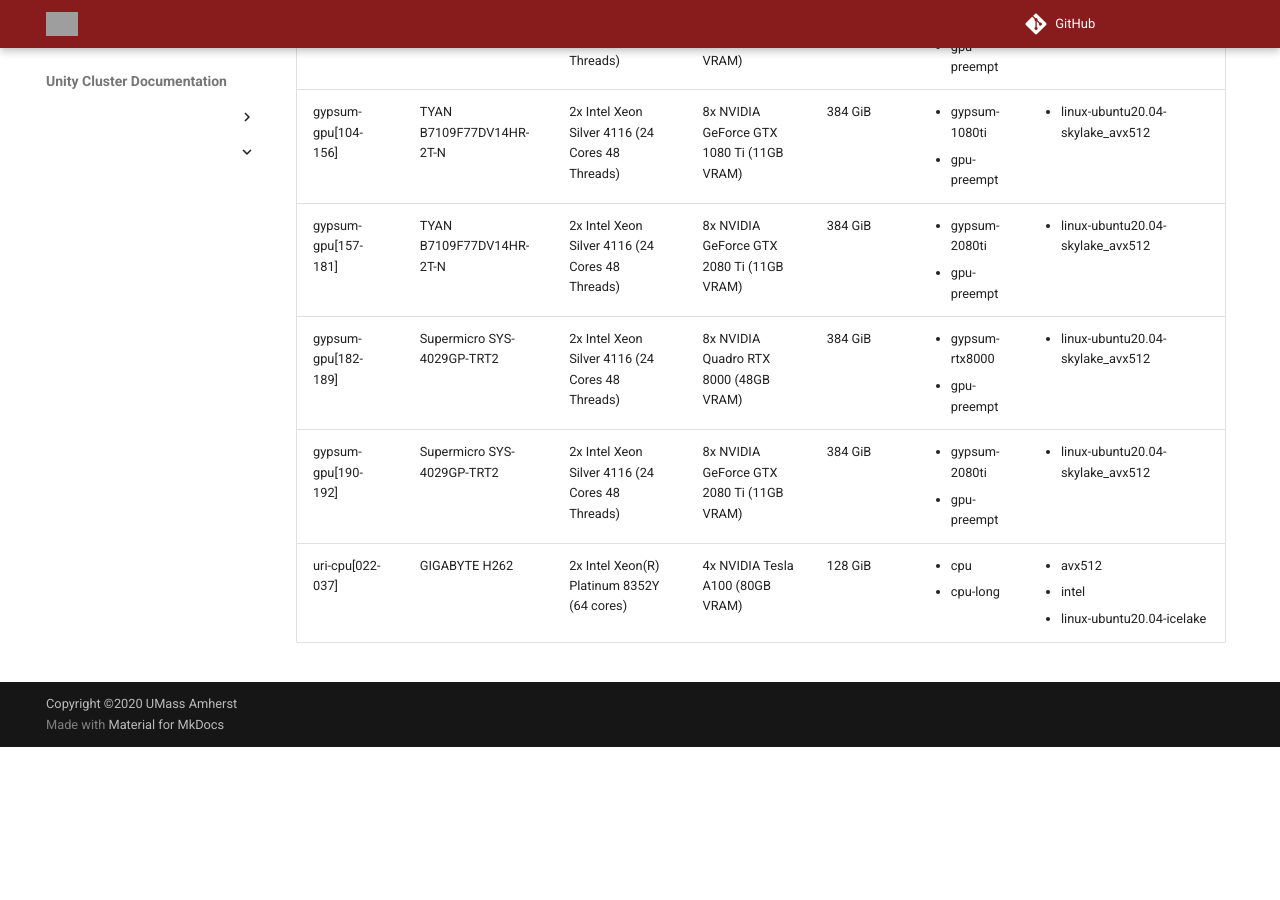
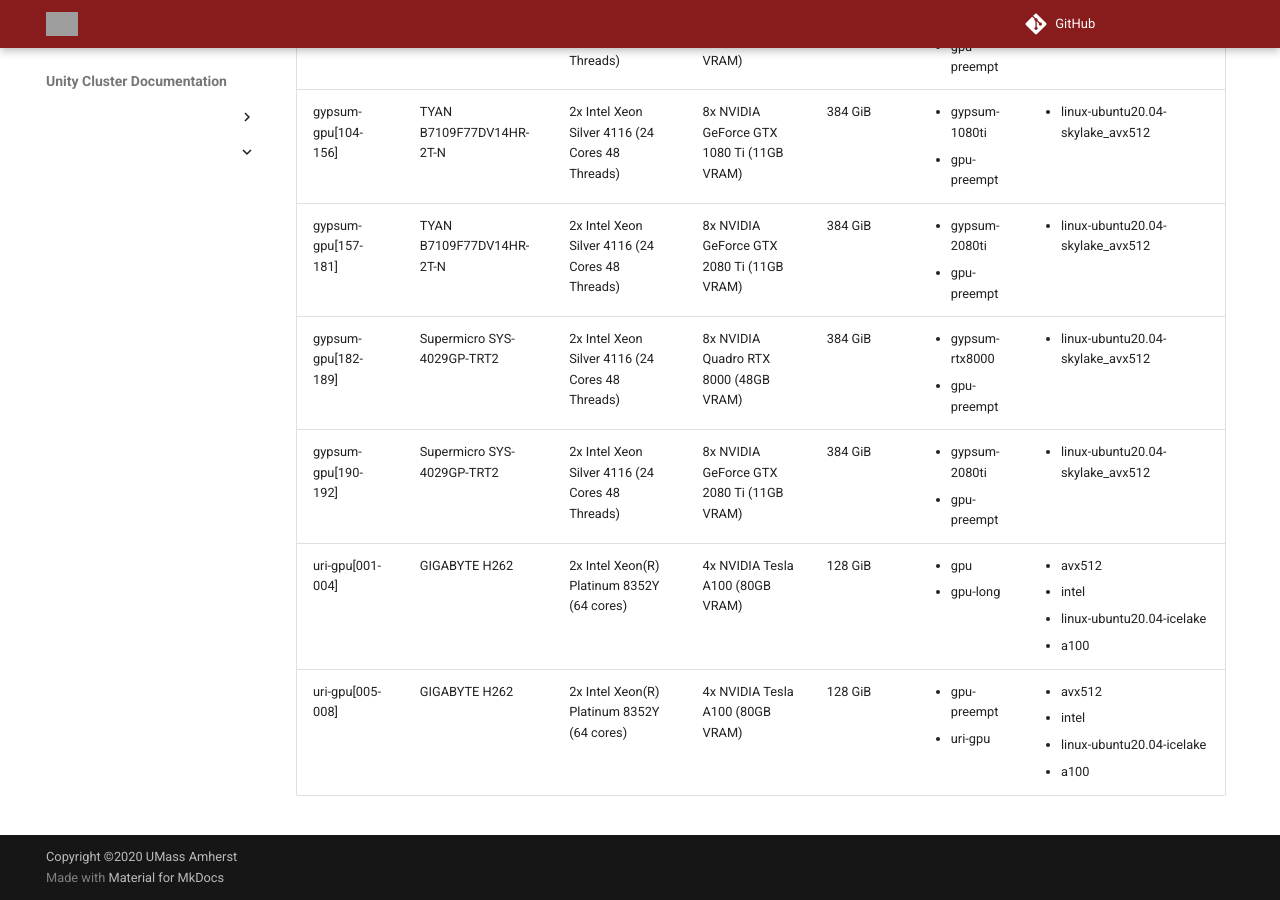
Before and after one commit to UMass-RC/unity-docs, an MkDocs documentation site: the page built from docs/technical/nodelist.md, in a window 1280 px wide and 900 px high, scrolled down 3206 px. Built offline with MkDocs 1.6.1 and Material for MkDocs 9.7.7, drawn with Linux system fonts in a browser that asks for light colours; comment, search, counter and statistics services are not loaded; before the commit the page ends 3953 px from its top, so only the background shows below that; grey boxes are pictures that could not be loaded.

Commit message:
update URI nodes

```diff
--- a/sheets-to-md/output/gpu-nodes.md
+++ b/sheets-to-md/output/gpu-nodes.md
@@ -11,4 +11,5 @@
 | gypsum-gpu[157-181]  | TYAN B7109F77DV14HR-2T-N   | 2x Intel Xeon Silver 4116 (24 Cores 48 Threads)     | 8x NVIDIA GeForce GTX 2080 Ti (11GB VRAM) | 384 GiB | <ul><li>gypsum-2080ti</li><li>gpu-preempt</li></ul>     | <ul><li>linux-ubuntu20.04-skylake_avx512</li></ul>                                                                     |
 | gypsum-gpu[182-189]  | Supermicro SYS-4029GP-TRT2 | 2x Intel Xeon Silver 4116 (24 Cores 48 Threads)     | 8x NVIDIA Quadro RTX 8000 (48GB VRAM)     | 384 GiB | <ul><li>gypsum-rtx8000</li><li>gpu-preempt</li></ul>    | <ul><li>linux-ubuntu20.04-skylake_avx512</li></ul>                                                                     |
 | gypsum-gpu[190-192]  | Supermicro SYS-4029GP-TRT2 | 2x Intel Xeon Silver 4116 (24 Cores 48 Threads)     | 8x NVIDIA GeForce GTX 2080 Ti (11GB VRAM) | 384 GiB | <ul><li>gypsum-2080ti</li><li>gpu-preempt</li></ul>     | <ul><li>linux-ubuntu20.04-skylake_avx512</li></ul>                                                                     |
-| uri-cpu[022-037]     | GIGABYTE H262              | 2x Intel Xeon(R) Platinum 8352Y (64 cores)          | 4x NVIDIA Tesla A100 (80GB VRAM)          | 128 GiB | <ul><li>cpu</li><li>cpu-long</li></ul>                  | <ul><li>avx512</li><li>intel</li><li>linux-ubuntu20.04-icelake</li></ul>                                               |
+| uri-gpu[001-004]     | GIGABYTE H262              | 2x Intel Xeon(R) Platinum 8352Y (64 cores)          | 4x NVIDIA Tesla A100 (80GB VRAM)          | 128 GiB | <ul><li>gpu</li><li>gpu-long</li></ul>                  | <ul><li>avx512</li><li>intel</li><li>linux-ubuntu20.04-icelake</li><li>a100</li></ul>                                  |
+| uri-gpu[005-008]     | GIGABYTE H262              | 2x Intel Xeon(R) Platinum 8352Y (64 cores)          | 4x NVIDIA Tesla A100 (80GB VRAM)          | 128 GiB | <ul><li>gpu-preempt</li><li>uri-gpu</li></ul>           | <ul><li>avx512</li><li>intel</li><li>linux-ubuntu20.04-icelake</li><li>a100</li></ul>                                  |
```
